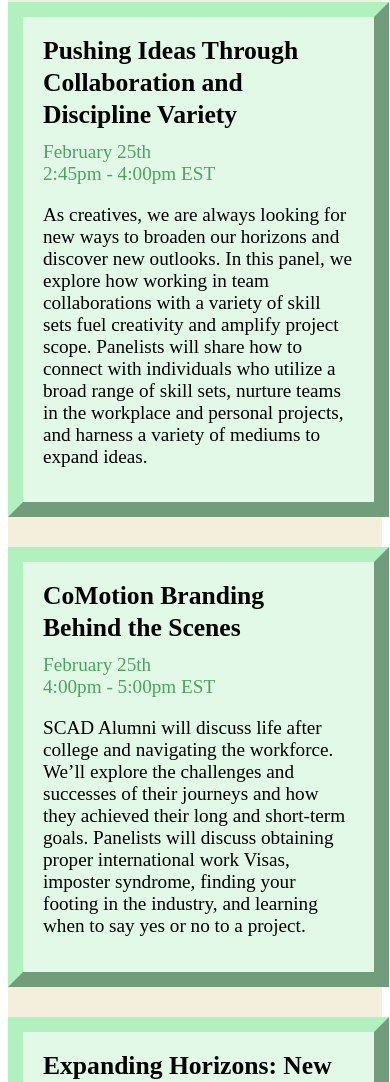
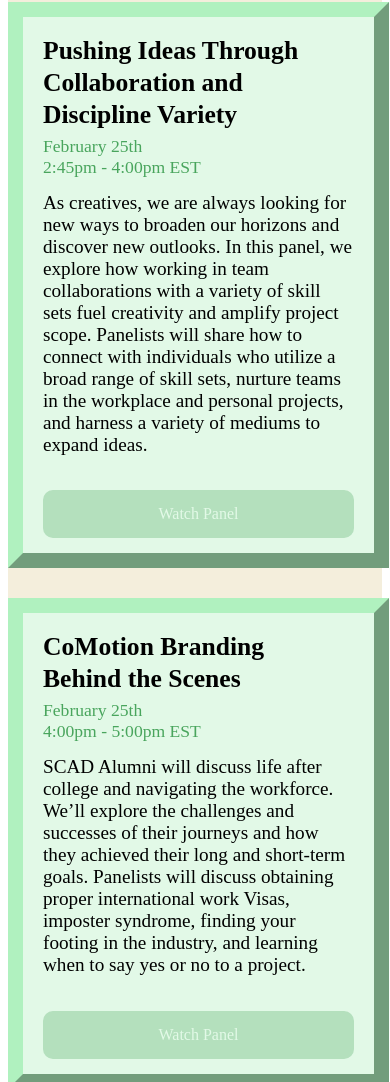
Before and after one commit to ndrewgood/scad-comotion-2022, a Gatsby site: page /panels in a window 390 px wide. Shown: the part 918-2000 px from the top of the page. Built offline with nearby package versions, Linux system fonts and the light colour scheme; Gatsby itself is replaced by a stand-in of ours.

Commit message:
did a bunch!

```diff
--- a/src/pages/faq.js
+++ b/src/pages/faq.js
@@ -36,10 +36,10 @@ const FaqComponent = ({question, answer}) => {
 
 const FaqPage = () => (
   <Layout>
-    <Seo title="Home" />
+    <Seo title="FAQ - CoMotion 2022" />
     <Nav />
     <FaqHero />
-    <div style={{backgroundColor: "#FFDCDF", padding: "40px 0 80px"}}>
+    <div style={{backgroundColor: "#f4eedd", padding: "40px 0 80px"}}>
       <FaqComponent
         question="Is CoMotion virtual or on-ground this year and where are livestreams hosted?"
         answer={[
--- a/src/pages/panels.js
+++ b/src/pages/panels.js
@@ -23,6 +23,13 @@ const panels = [
     description: "SCAD Alumni will discuss life after college and navigating the workforce. We’ll explore the challenges and successes of their journeys and how they achieved their long and short-term goals. Panelists will discuss obtaining proper international work Visas, imposter syndrome, finding your footing in the industry, and learning when to say yes or no to a project."
   },
   {
+    title: "Alumni Panel",
+    speakers: "",
+    date: "February 26th",
+    time: "2:00pm - 3:15pm EST",
+    description: "SCAD Alumni will discuss life after college and navigating the workforce. We’ll explore the challenges and successes of their journeys and how they achieved their long and short-term goals. Panelists will discuss obtaining proper international work Visas, imposter syndrome, finding your footing in the industry, and learning when to say yes or no to a project."
+  },
+  {
     title: "Expanding Horizons: New Mediums in Motion Media",
     speakers: "",
     date: "February 26th",
@@ -35,13 +42,6 @@ const panels = [
     date: "February 27th",
     time: "2:00pm - 3:15pm EST",
     description: "With inspiration and art surrounding our lives, how can we make original work? In this panel, we will explore the prevalence of cliche, how panelists develop originality in their work, and what they did to enhance creativity. Panelists will provide insight on brainstorming, creating designs, and conceptualizing multimedia ideas when it seems everything has already been done"
-  },
-  {
-    title: "Alumni Panel",
-    speakers: "",
-    date: "February 26th",
-    time: "2:00pm - 3:15pm EST",
-    description: "SCAD Alumni will discuss life after college and navigating the workforce. We’ll explore the challenges and successes of their journeys and how they achieved their long and short-term goals. Panelists will discuss obtaining proper international work Visas, imposter syndrome, finding your footing in the industry, and learning when to say yes or no to a project."
   },
 ]
 
@@ -57,15 +57,19 @@ const PanelComponent = ({t, s, d, tm, ds}) => {
       <div className="top">
         <div className="tl">
           <div className="title">{t}</div>
+          <p className="time">{d}<br/>{tm}</p>
           <div className="speakers">{s}</div>
         </div>
         <div className="tr">
-          <p className="time">{d}<br/>{tm}</p>
+          <a className="disable">Watch Panel</a>
         </div>
       </div>
       <p className="description">
         {ds}
       </p>
+      <div className="bt">
+          <a className="disable">Watch Panel</a>
+        </div>
     </div>
   )
 }
--- a/src/styles/faq.scss
+++ b/src/styles/faq.scss
@@ -30,7 +30,7 @@
         // width: 300px;
         margin-bottom: -30px;
         p {
-            color: #5E3AF5;
+            color: #352086;
             font-size: 1.6rem;
             // text-align: center;
             font-weight: 600;
--- a/src/styles/global.scss
+++ b/src/styles/global.scss
@@ -22,6 +22,7 @@ $tan: #F4EEDD;
 body {
     margin: 0;
     font-family: omnes-pro, sans-serif;
+    overflow-x: hidden;
 }
 
 * {
--- a/src/styles/hero.scss
+++ b/src/styles/hero.scss
@@ -71,6 +71,10 @@ $nav-height: 80px;
 
 .circle3 {
   background-image: url("../assets/svg/hero/circle3.svg");
+}
+
+.circle4 {
+  background-image: url("../assets/svg/hero/circle4.svg");
 }
 
 @keyframes arrow {
--- a/src/styles/panels.scss
+++ b/src/styles/panels.scss
@@ -120,34 +120,69 @@
                     margin-top: 8px;
                     padding-right: 15px;
                 }
+                .time {
+                    margin: 0;
+                    color: #49A55D;
+                    font-size: 1.1rem;
+                    text-align: left;
+                    margin-top: 5px;
+                    min-width: 180px;
+                }
                 .speakers {
                     color: #49A55D;
                     margin-top: -5px;
                 }
             }
             .tr {
-                .time {
-                    margin: 0;
-                    color: #49A55D;
-                    font-size: 1.2rem;
-                    text-align: right;
-                    margin-top: 10px;
-                    min-width: 180px;
+                margin-top: 20px;
+                min-width: 124px;
+                a {
+                    padding: 15px 20px 15px;
+                    background-color: #49A55D;
+                    border-radius: 10px;
+                    color: #E2F9E7;
+                    text-decoration: none;
+                    &.disable {
+                        opacity: .3;
+                        cursor: not-allowed;
+                    }
                 }
             }
+
             @media only screen and (max-width: 650px) {
                 flex-direction: column;
                 .tr {
-                    margin-top: 5px;
+                    display: none;
                     .time {
                         text-align: left;
 
                     }
                 }
+
             }
         }
         .description {
             font-size: 1.2rem;
+        }
+        .bt {
+            display: none;
+            margin-top: 15px;
+            a {
+                padding: 15px 20px 15px;
+                width: 100%;
+                text-align: center;
+                background-color: #49A55D;
+                border-radius: 10px;
+                color: #E2F9E7;
+                text-decoration: none;
+                &.disable {
+                    opacity: .3;
+                    cursor: not-allowed;
+                }
+            }
+            @media only screen and (max-width: 650px) {
+                display: flex;
+            }
         }
         &:not(:first-child) {
             margin-top: 30px;
```
Also changed, not shown: src/components/hero.jsx (+10 -6 lines), src/assets/images/hero/logoStill_final.png (added), src/assets/svg/hero/circle4.svg (added), 1 other file.
